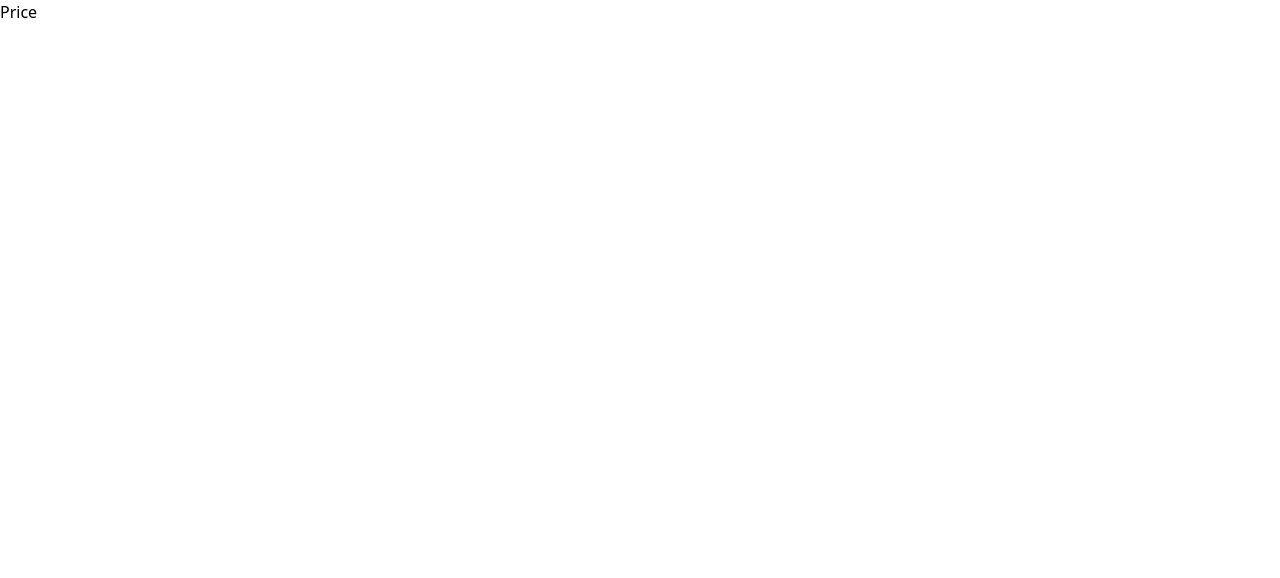
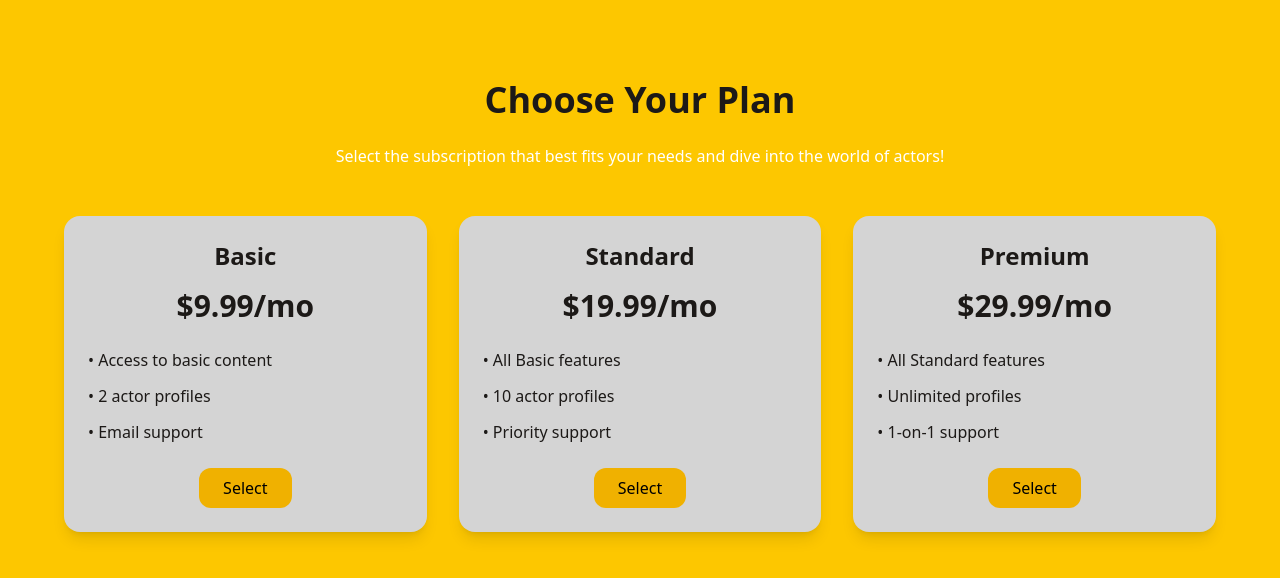
Before and after one commit to m4rcin7/abcd, a React (Vite) app: page /price in a window 1280 px wide. Shown: the top 578 px of the page. Built offline with nearby package versions, Linux system fonts and the light colour scheme.

Commit message:
implement price plan

```diff
--- a/src/pages/Price.tsx
+++ b/src/pages/Price.tsx
@@ -1,7 +1,73 @@
+import { motion } from "framer-motion";
+
+const pricingPlans = [
+  {
+    title: "Basic",
+    price: "$9.99/mo",
+    features: ["Access to basic content", "2 actor profiles", "Email support"],
+  },
+  {
+    title: "Standard",
+    price: "$19.99/mo",
+    features: ["All Basic features", "10 actor profiles", "Priority support"],
+  },
+  {
+    title: "Premium",
+    price: "$29.99/mo",
+    features: ["All Standard features", "Unlimited profiles", "1-on-1 support"],
+  },
+];
+
 const Price = () => {
   return (
-    <div>
-      <h1>Price</h1>
+    <div className="bg-yellow-400 text-stone-900 min-h-screen pt-20 px-4">
+      <motion.h1
+        className="text-4xl font-bold text-center mb-6"
+        initial={{ opacity: 0, y: -30 }}
+        animate={{ opacity: 1, y: 0 }}
+        transition={{ duration: 0.7 }}
+      >
+        Choose Your Plan
+      </motion.h1>
+
+      <motion.p
+        className="text-center max-w-2xl mx-auto text-white mb-12"
+        initial={{ opacity: 0 }}
+        animate={{ opacity: 1 }}
+        transition={{ delay: 0.3, duration: 0.7 }}
+      >
+        Select the subscription that best fits your needs and dive into the
+        world of actors!
+      </motion.p>
+
+      <div className="grid grid-cols-1 sm:grid-cols-2 lg:grid-cols-3 gap-8 max-w-6xl mx-auto">
+        {pricingPlans.map((plan, idx) => (
+          <motion.div
+            key={idx}
+            className="bg-neutral-300 rounded-2xl p-6 shadow-lg hover:scale-105 transition-transform duration-300"
+            initial={{ opacity: 0, y: 40 }}
+            animate={{ opacity: 1, y: 0 }}
+            transition={{ delay: idx * 0.2 }}
+          >
+            <h2 className="text-2xl font-semibold mb-4 text-center">
+              {plan.title}
+            </h2>
+            <p className="text-3xl font-bold text-center mb-6">{plan.price}</p>
+            <ul className="space-y-3 mb-6">
+              {plan.features.map((feature, i) => (
+                <li key={i} className="text-stone-900">
+                  • {feature}
+                </li>
+              ))}
+            </ul>
+            <div className="text-center">
+              <button className="bg-yellow-500 text-black px-6 py-2 rounded-xl hover:bg-yellow-400 transition">
+                Select
+              </button>
+            </div>
+          </motion.div>
+        ))}
+      </div>
     </div>
   );
 };
```
